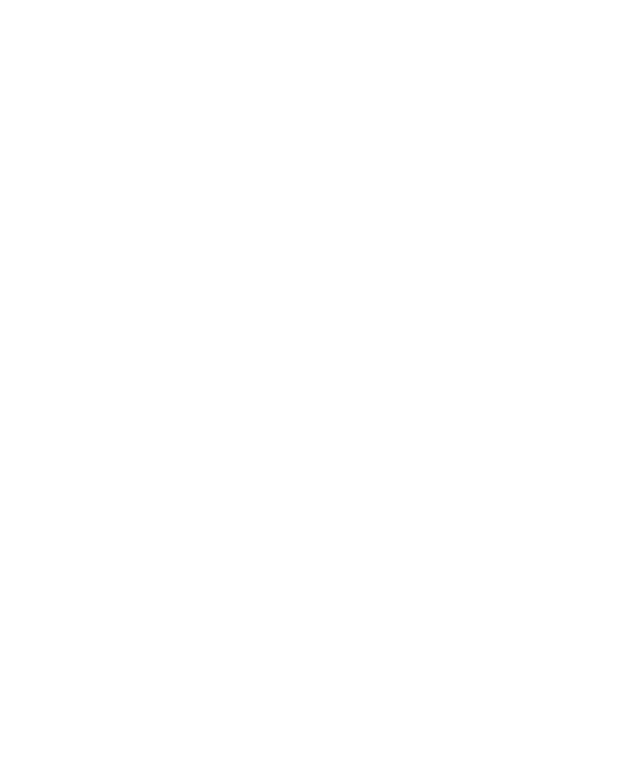
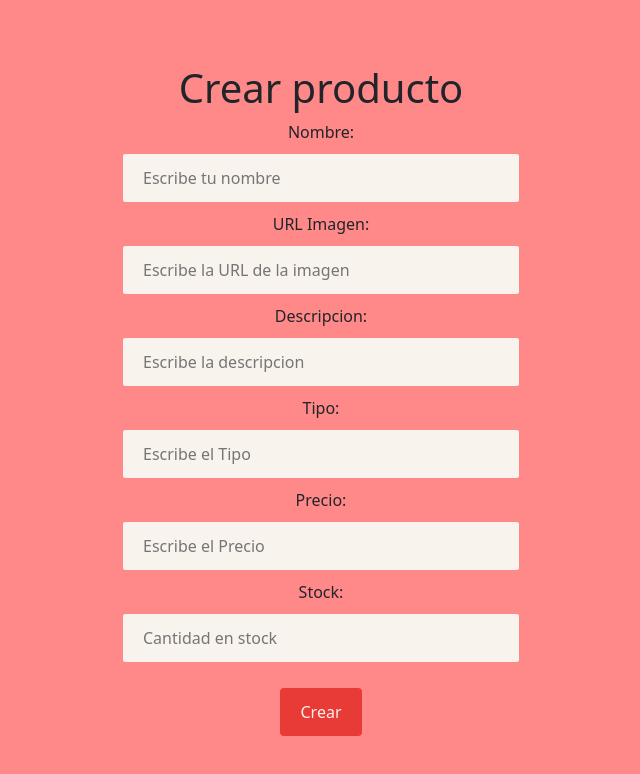
Before and after one commit to natigalo/challenge_petshop, a website: page pages/newProduct.html in a window 1280 px wide. Shown: the whole page, without its empty margins (319-959 px from the left). Drawn offline with nearby package versions, Linux system fonts and the light colour scheme.

Commit message:
Se agrega funcionalidad del formulario

```diff
--- /dev/null
+++ b/helpers/postData.js
@@ -0,0 +1,14 @@
+const postDataFetch = async (url, objeto) => {
+    try {
+        const option = {
+            method: "POST",
+            body: JSON.stringify(objeto),
+            headers:{"Content-type": "application/json; charset=UTF-8"}
+        }
+        const response = await fetch(url,option);
+        return response;
+    } catch (error) {
+        alert('No se ha podido crear el producto.');
+    }
+}
+export default postDataFetch;
--- /dev/null
+++ b/modules/readForm.js
@@ -0,0 +1,37 @@
+import postDataFetch from "../helpers/postData.js";
+
+const createform = async (event) => {
+
+    // Detener el comportamiento por defecto del formulario
+    event.preventDefault();
+
+    // Obtener los valores de los campos de entrada del formulario
+    const nombre = document.getElementById("nombre").value;
+    const imagen = document.getElementById("imagen").value;
+    const descripcion = document.getElementById("Descripcion").value;
+    const tipo = document.getElementById("Tipo").value;
+    const precio = parseInt(document.getElementById("precio").value);
+    const stock = parseInt(document.getElementById("configstock").value);
+
+    // Endpoint de la API para POST
+    const url = "https://pro-talento.up.railway.app/api/mindy/products";
+
+    //Objeto del nuevo producto
+    let data = {
+      nombre,
+      imagen,
+      descripcion,
+      tipo,
+      precio,
+      stock,
+    };
+
+    //Solicitud de crear producto
+    const resp = await postDataFetch(url, data);
+    if (resp.ok) {
+      alert('¡Se ha creado un nuevo producto!');
+      //Borra los datos del formulario
+      event.target.reset();
+    }
+  }
+  export default createform;
--- /dev/null
+++ b/package.json
@@ -0,0 +1,6 @@
+{
+    "type": "module",
+    "dependencies": {
+        "node-fetch": "^3.3.1"
+    }
+}
--- a/pages/newProduct.html
+++ b/pages/newProduct.html
@@ -0,0 +1,41 @@
+<!DOCTYPE html>
+<html lang="en">
+<head>
+    <meta charset="UTF-8">
+    <meta http-equiv="X-UA-Compatible" content="IE=edge">
+    <meta name="viewport" content="width=device-width, initial-scale=1.0">
+
+    <link href="https://cdn.jsdelivr.net/npm/bootstrap@5.3.0-alpha3/dist/css/bootstrap.min.css" rel="stylesheet">
+
+  <link rel="stylesheet" href="../syles/stylesNewProduct.css">
+  <title>Document</title>
+</head>
+  <body>
+    <div class="container">
+      <h1>Crear producto</h1>
+      <form>
+        <label for="nombre">Nombre:</label>
+        <input type="text" id="nombre" name="nombre" placeholder="Escribe tu nombre" required>
+
+        <label for="imagen">URL Imagen:</label>
+        <input type="text" id="imagen" name="imagen" placeholder="Escribe la URL de la imagen" required>
+
+        <label for="Descripcion">Descripcion:</label>
+        <input type="text" id="Descripcion" name="Descripcion" placeholder="Escribe la descripcion" required>
+
+        <label for="Tipo">Tipo:</label>
+        <input type="text" id="Tipo" name="Tipo" placeholder="Escribe el Tipo" required>
+
+        <label for="Precio">Precio:</label>
+        <input type="number" id="precio" name="precio" placeholder="Escribe el Precio" required>
+
+        <label for="Stock">Stock:</label>
+        <input type="number" id="configstock" name="Stock" placeholder="Cantidad en stock" required>
+
+        <input type="submit" value="Crear">
+
+      </form>
+    </div>
+    <script src="../script/newProduct.js" type="module"></script>
+  </body>
+</html>
--- a/script/newProduct.js
+++ b/script/newProduct.js
@@ -0,0 +1,7 @@
+import createform from "../modules/readform.js";
+
+// Seleccionar el formulario
+const form = document.querySelector("form");
+
+// Agregar un eventListener para crear un nuevo producto
+form.addEventListener("submit", createform);
--- a/syles/styles.css
+++ /dev/null
@@ -1,8 +0,0 @@
-:root{
-    --light-red: #ff8889ff;
-    --isabelline: #f9f3edff;
-    --melon: #fcbebbff;
-    --thistle: #bdaec2ff;
-    --vista-blue: #7e9dc9ff;
-    --vermilion: #e93b35ff;
-}
--- /dev/null
+++ b/syles/stylesNewProduct.css
@@ -0,0 +1,63 @@
+:root{
+    --light-red: #ff8889ff;
+    --isabelline: #f9f3edff;
+    --melon: #fcbebbff;
+    --thistle: #bdaec2ff;
+    --vista-blue: #7e9dc9ff;
+    --vermilion: #e93b35ff;
+}
+
+body {
+    background-color: var(--light-red);
+    display: flex;
+    justify-content: center;
+    align-items: center;
+    height: 100vh;
+  }
+
+  .container {
+    max-width: 600px;
+  }
+
+  form {
+    display: flex;
+    flex-direction: column;
+    align-items: center;
+    width: 100%;
+  }
+
+  input[type="text"],
+  input[type="number"],
+  textarea {
+    width: 100%;
+    max-width: 400px;
+    padding: 12px 20px;
+    margin: 8px 0;
+    box-sizing: border-box;
+    border: 2px solid var(--light-red);
+    border-radius: 4px;
+    background-color: var(--isabelline);
+    font-size: 16px;
+  }
+
+  input[type="submit"] {
+    background-color: var(--vermilion);
+    color: var(--isabelline);
+    padding: 12px 20px;
+    margin-top: 16px;
+    border: none;
+    border-radius: 4px;
+    cursor: pointer;
+    font-size: 16px;
+  }
+
+  input[type="submit"]:hover {
+    background-color: var(--vermilion);
+    transform: scale(1.15);
+  }
+
+  h1 {
+    text-align: center;
+  }
+
+  /* ---------------------------- */
```
Also changed, not shown: home.html (+0 -2 lines).
